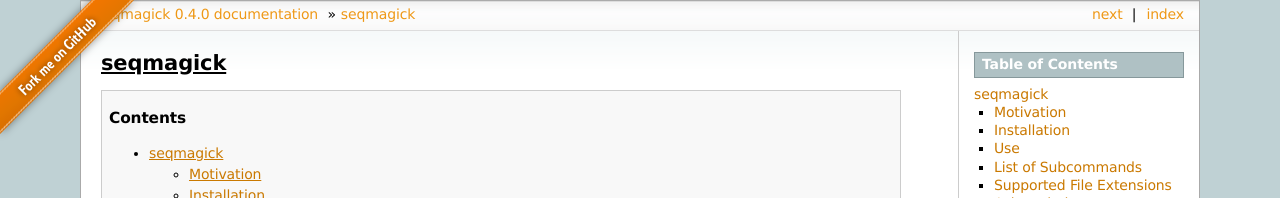
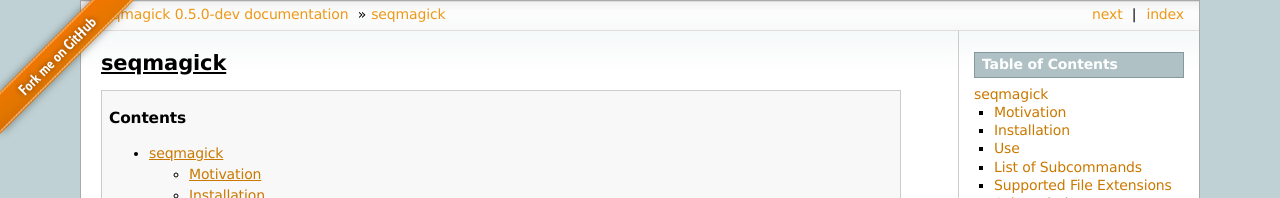
Before and after one commit to fhcrc/seqmagick, a Sphinx documentation site: the page built from docs/index.rst, in a window 1280 px wide and 900 px high. Shown: the top 198 px of the window. Built offline with Sphinx 7.4.7, drawn with Linux system fonts in a browser that asks for light colours; some of the changed text lies outside the part shown.

Commit message:
Bump version for dev

```diff
--- a/docs/conf.py
+++ b/docs/conf.py
@@ -50,7 +50,7 @@
 # The short X.Y version.
 from seqmagick import __version__ as version
 # The full version, including alpha/beta/rc tags.
-release = version
+release = '0.5.0-dev'
 
 # The language for content autogenerated by Sphinx. Refer to documentation
 # for a list of supported languages.
--- a/seqmagick/__init__.py
+++ b/seqmagick/__init__.py
@@ -1,4 +1,4 @@
 """
 seqmagick
 """
-__version__ = '0.4.0'
+__version__ = '0.5.0-dev'
```
Also changed, not shown: 1 other file.
